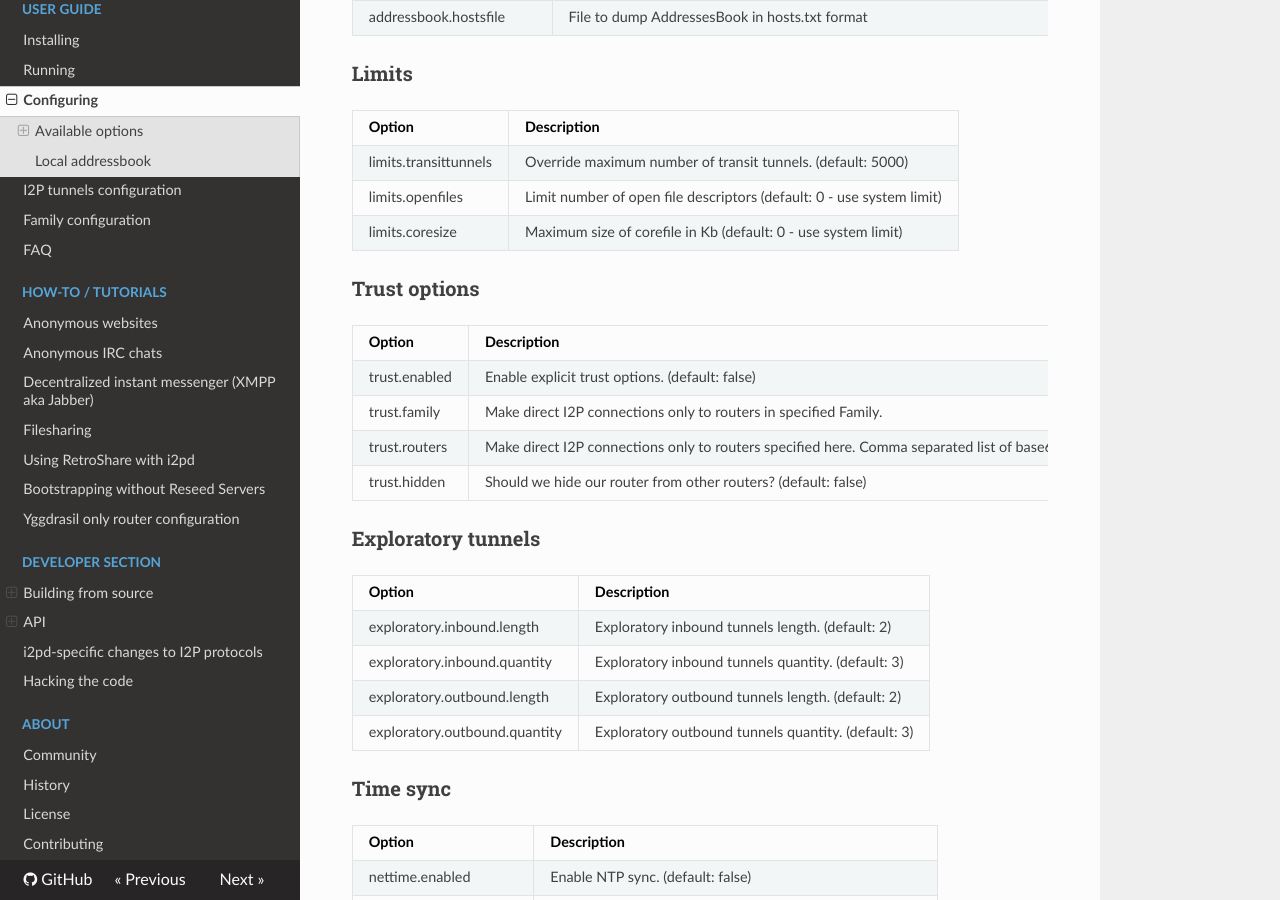
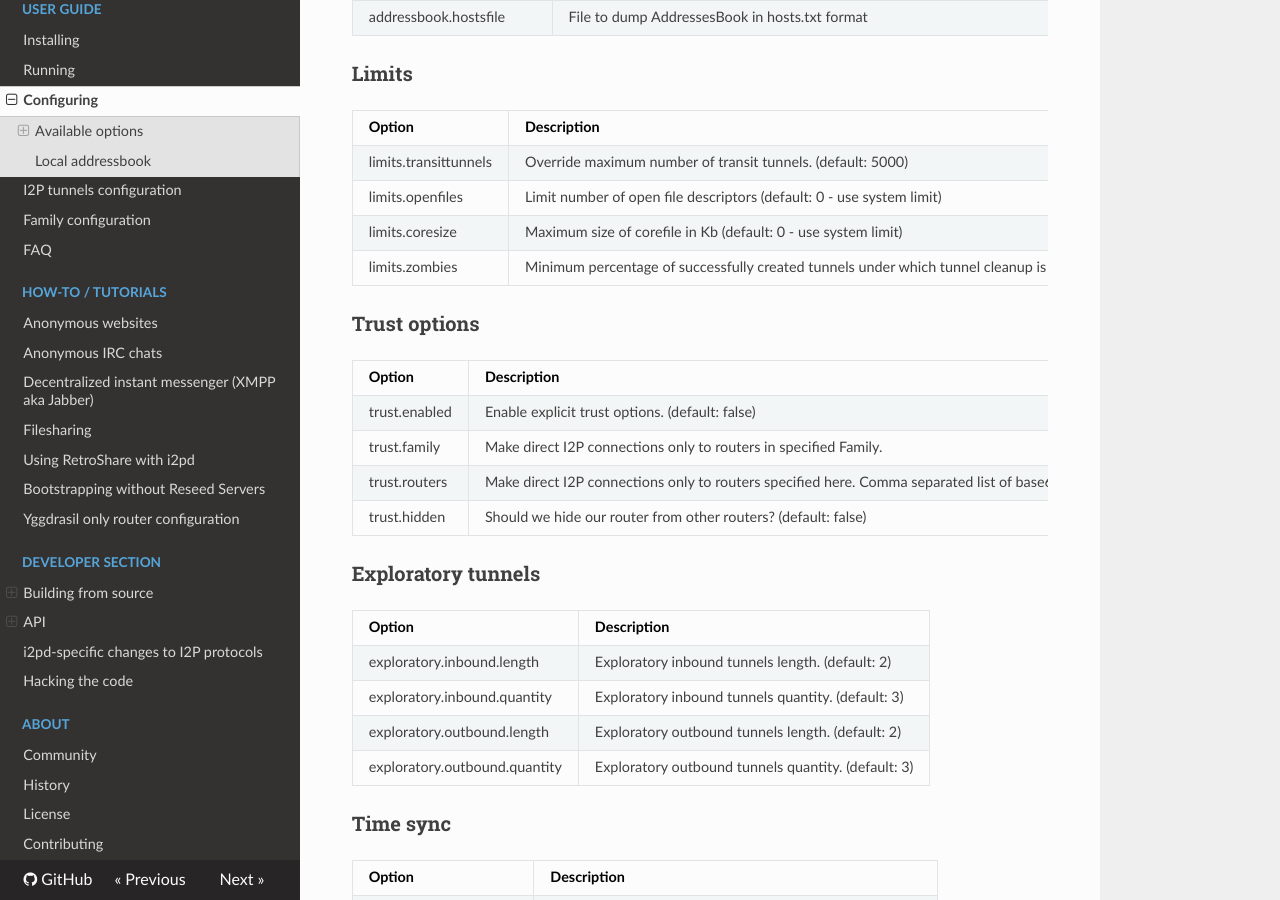
Before and after one commit to PurpleI2P/i2pd_docs_en, an MkDocs documentation site: the page built from docs/user-guide/configuration.md, in a window 1280 px wide and 900 px high, scrolled down 6366 px. Built offline with MkDocs 1.6.1, drawn with Linux system fonts in a browser that asks for light colours; nearby versions of some CDN libraries; old or Windows-style settings are respelled for this version of MkDocs.

Commit message:
Add limits.zombies config option

```diff
--- a/docs/user-guide/configuration.md
+++ b/docs/user-guide/configuration.md
@@ -227,7 +227,8 @@ Option                                 | Description
 -------------------------------------- | --------------------------------------
 limits.transittunnels                  | Override maximum number of transit tunnels. (default: 5000)
 limits.openfiles                       | Limit number of open file descriptors (default: 0 - use system limit)
-limits.coresize                       | Maximum size of corefile in Kb (default: 0 - use system limit)
+limits.coresize                        | Maximum size of corefile in Kb (default: 0 - use system limit)
+limits.zombies                         | Minimum percentage of successfully created tunnels under which tunnel cleanup is paused (default [%]: 0.00)
 
 ### Trust options
 
```
